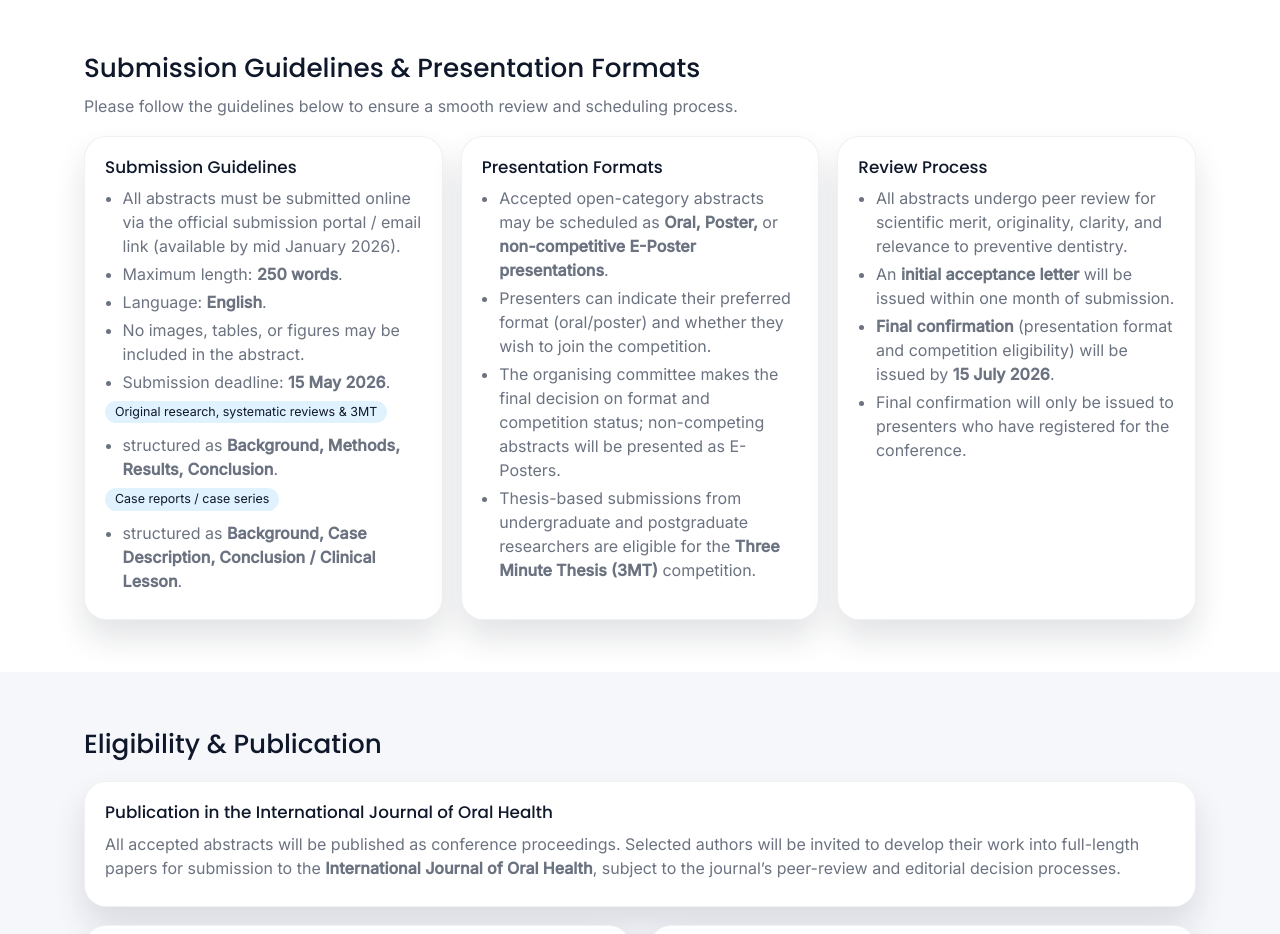
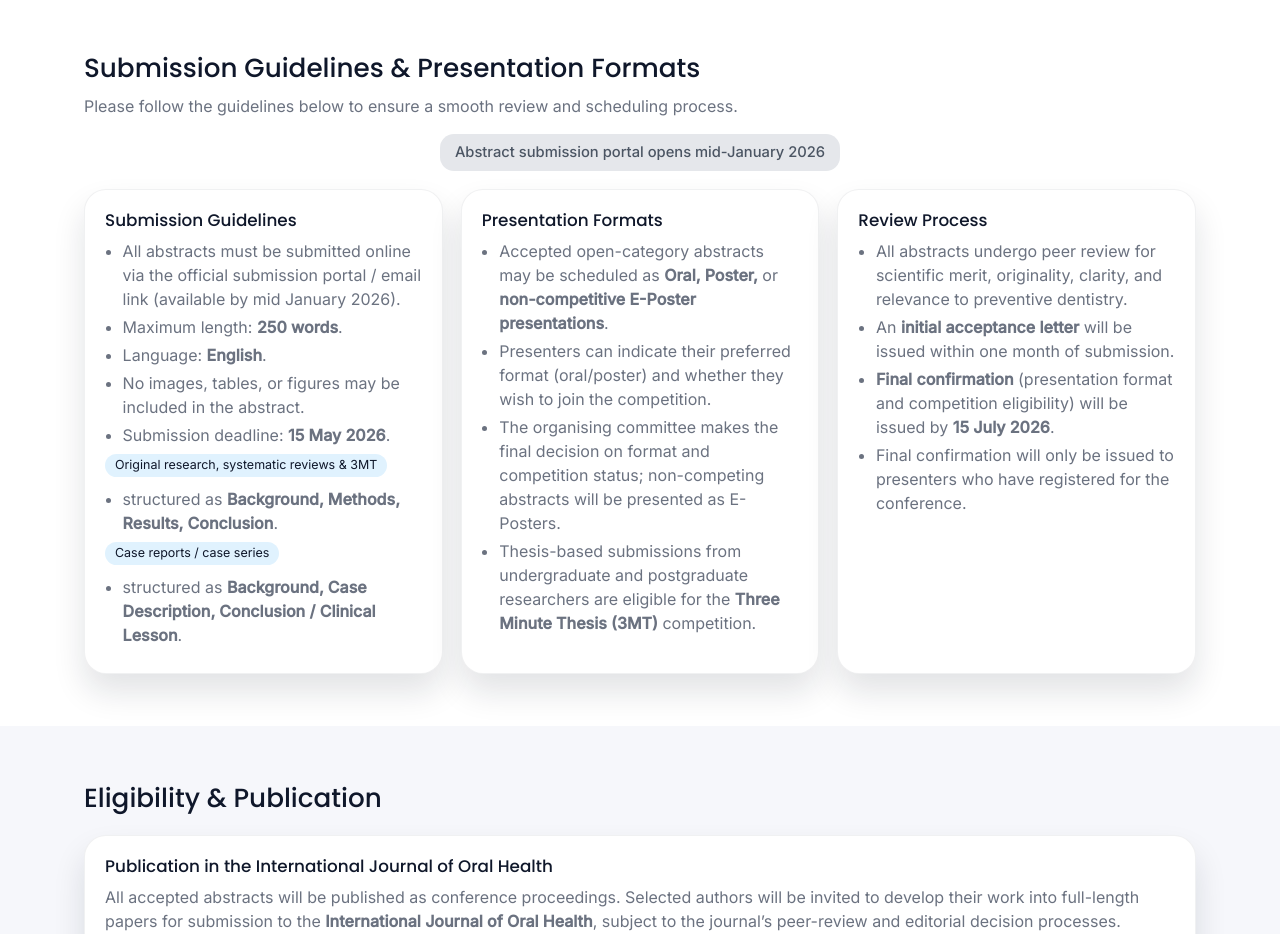
Before and after one commit to rudiKapas/AAPD2026, a plain HTML site: page abstractSubmission.html in a window 1280 px wide. Shown: the part 1580-2514 px from the top of the page. Drawn offline with Linux system fonts and the light colour scheme.

Commit message:
Update abstractSubmission.html

```diff
--- a/abstractSubmission.html
+++ b/abstractSubmission.html
@@ -895,6 +895,14 @@
           Please follow the guidelines below to ensure a smooth review and scheduling process.
         </p>
 
+        <div style="margin:16px 0 8px; text-align:center;">
+          <span class="btn"
+                style="background:#e5e7eb;color:#4b5563;cursor:default;box-shadow:none;pointer-events:none;">
+            Abstract submission portal opens mid-January 2026
+          </span>
+        </div>
+
+
         <div class="info-grid columns-3">
           <div class="info-card">
             <h3>Submission Guidelines</h3>
```
